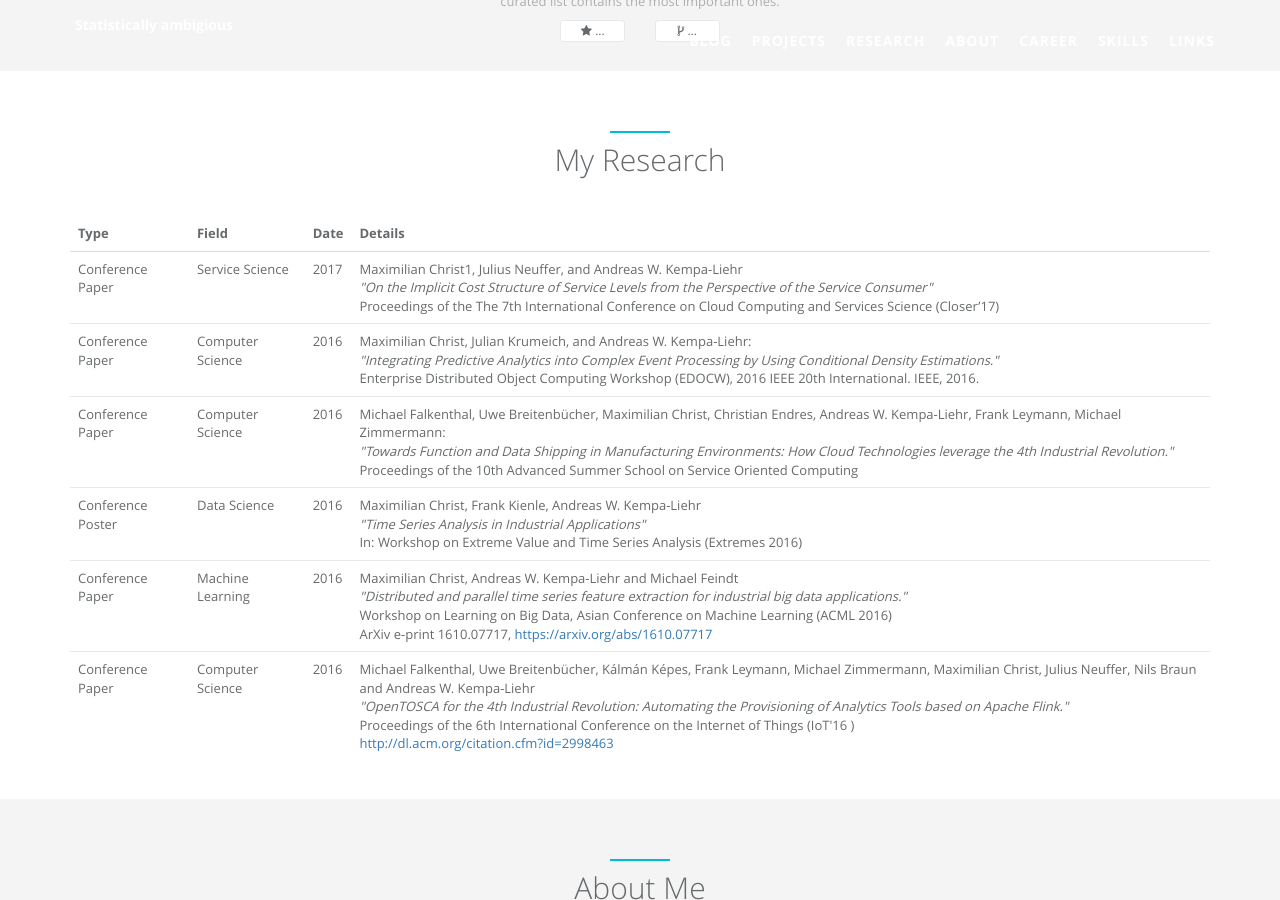
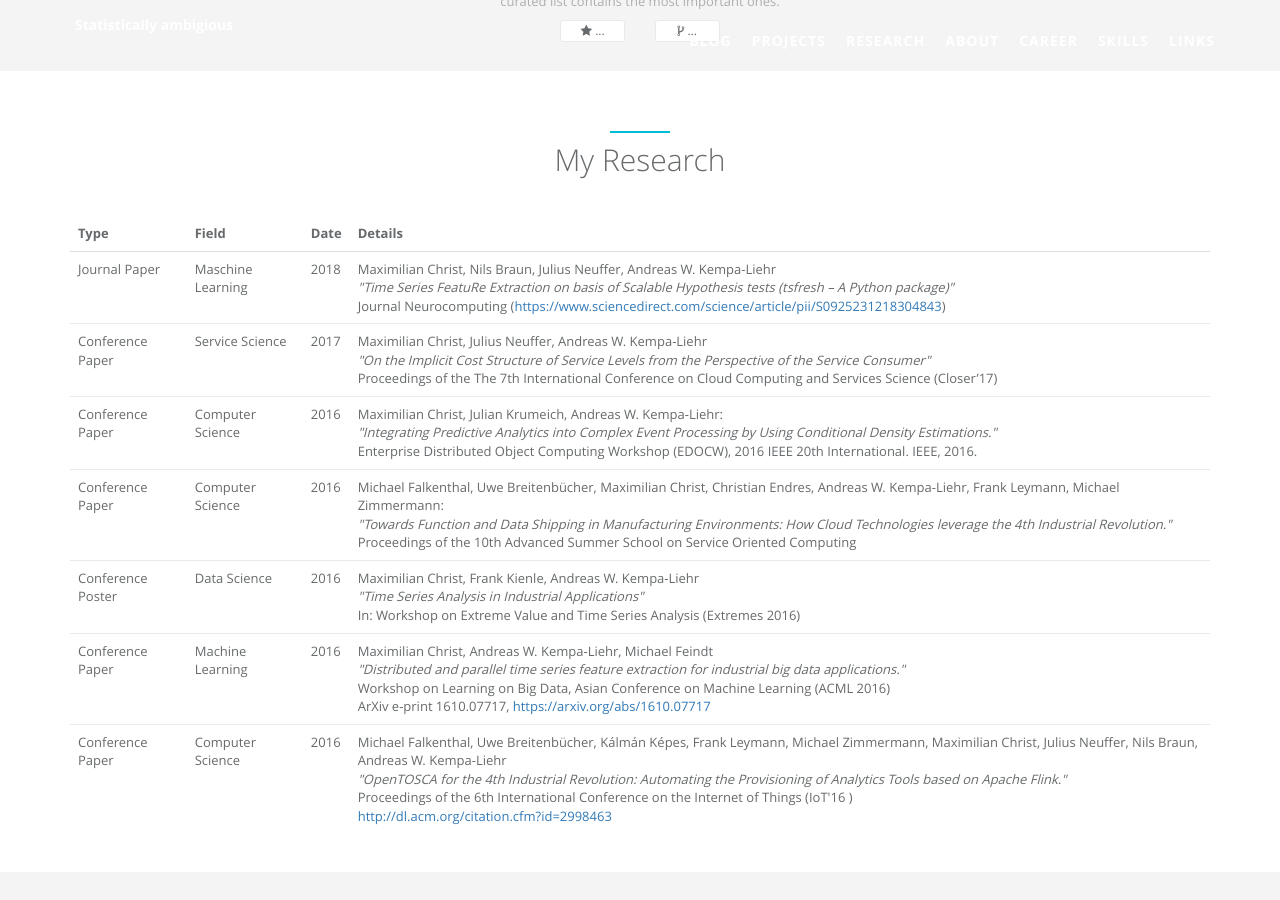
Before and after one commit to MaxBenChrist/MaxBenChrist.github.io, a Jekyll site: the page built from index.html, in a window 1280 px wide and 900 px high, scrolled down 1567 px. Built offline with Jekyll 4.4.1, drawn with Linux system fonts in a browser that asks for light colours.

Commit message:
update research table

```diff
--- a/_includes/sections/research.html
+++ b/_includes/sections/research.html
@@ -18,18 +18,27 @@
         </thead>
         <tbody style="font-size:small">
           <tr>
+            <td>Journal Paper</td>
+            <td>Maschine Learning</td>
+            <td>2018</td>
+            <td>
+              Maximilian Christ, Nils Braun, Julius Neuffer, Andreas W. Kempa-Liehr <br />
+              <i>"Time Series FeatuRe Extraction on basis of Scalable Hypothesis tests (tsfresh – A Python package)"</i> <br /> Journal Neurocomputing (<a href="https://www.sciencedirect.com/science/article/pii/S0925231218304843"
+                rel="nofollow">https://www.sciencedirect.com/science/article/pii/S0925231218304843</a>)</td>
+          </tr>
+          <tr>
             <td>Conference Paper</td>
             <td>Service Science</td>
             <td>2017</td>
             <td>
-              Maximilian Christ1, Julius Neuffer, and Andreas W. Kempa-Liehr <br />
+              Maximilian Christ, Julius Neuffer, Andreas W. Kempa-Liehr <br />
               <i>"On the Implicit Cost Structure of Service Levels from the Perspective of the Service Consumer"</i> <br /> Proceedings of the The 7th International Conference on Cloud Computing and Services Science (Closer’17) </td>
           </tr>
           <tr>
             <td>Conference Paper</td>
             <td>Computer Science</td>
             <td>2016</td>
-            <td>Maximilian Christ, Julian Krumeich, and Andreas W. Kempa-Liehr: <br />
+            <td>Maximilian Christ, Julian Krumeich, Andreas W. Kempa-Liehr: <br />
               <i>"Integrating Predictive Analytics into Complex Event Processing by Using Conditional Density Estimations."</i> <br /> Enterprise Distributed Object Computing Workshop (EDOCW), 2016 IEEE 20th International. IEEE, 2016.</td>
           </tr>
           <tr>
@@ -51,7 +60,7 @@
             <td>Machine Learning</td>
             <td>2016</td>
             <td>
-              Maximilian Christ, Andreas W. Kempa-Liehr and Michael Feindt <br />
+              Maximilian Christ, Andreas W. Kempa-Liehr, Michael Feindt <br />
               <i>"Distributed and parallel time series feature extraction for industrial big data applications."</i> <br /> Workshop on Learning on Big Data, Asian Conference on Machine Learning (ACML 2016) <br /> ArXiv e-print 1610.07717, <a href="https://arxiv.org/abs/1610.07717"
                 rel="nofollow">https://arxiv.org/abs/1610.07717</a> </td>
           </tr>
@@ -60,7 +69,7 @@
             <td>Computer Science</td>
             <td>2016</td>
             <td>
-              Michael Falkenthal, Uwe Breitenbücher, Kálmán Képes, Frank Leymann, Michael Zimmermann, Maximilian Christ, Julius Neuffer, Nils Braun and Andreas W. Kempa-Liehr <br />
+              Michael Falkenthal, Uwe Breitenbücher, Kálmán Képes, Frank Leymann, Michael Zimmermann, Maximilian Christ, Julius Neuffer, Nils Braun, Andreas W. Kempa-Liehr <br />
               <i>"OpenTOSCA for the 4th Industrial Revolution: Automating the Provisioning of Analytics Tools based on Apache Flink."</i> <br /> Proceedings of the 6th International Conference on the Internet of Things (IoT'16 )<br />
               <a href="http://dl.acm.org/citation.cfm?id=2998463" rel="nofollow">http://dl.acm.org/citation.cfm?id=2998463</a> </td>
           </tr>
```
